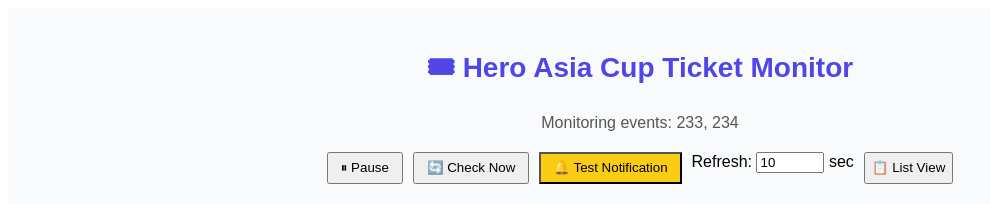
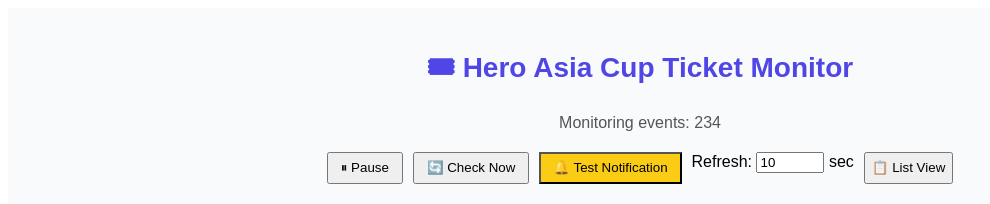
Before and after one commit to rrk-sde/react-ticketgenie, a React (Vite) app: page / in a window 1280 px wide. Shown: the top 204 px of the page, without its empty margins (0-990 px from the left). Built offline with nearby package versions, Linux system fonts and the light colour scheme; no server answers.

Commit message:
Update App.jsx

```diff
--- a/src/App.jsx
+++ b/src/App.jsx
@@ -1,7 +1,7 @@
 import { useEffect, useRef, useState } from "react";
 
 // ================== CONFIG ==================
-const eventIds = [233, 234];
+const eventIds = [234];
 const API_BASE = "/api";
 const TG_BOT_TOKEN = "8337634191:AAE1kltvBz64c7rI-qB8u3DtoDt1jOcqdAA";
 const TG_CHAT_ID = "314307608";
```
